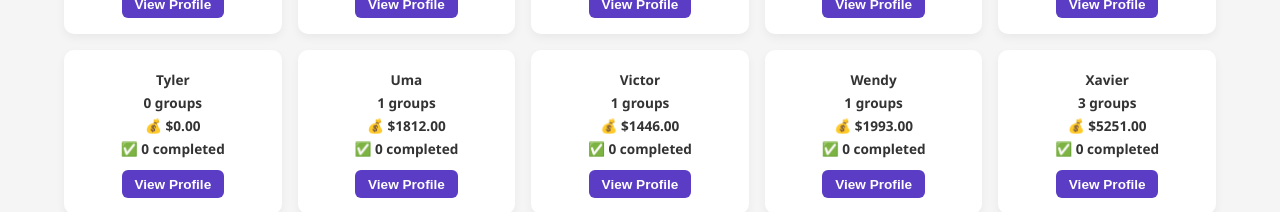
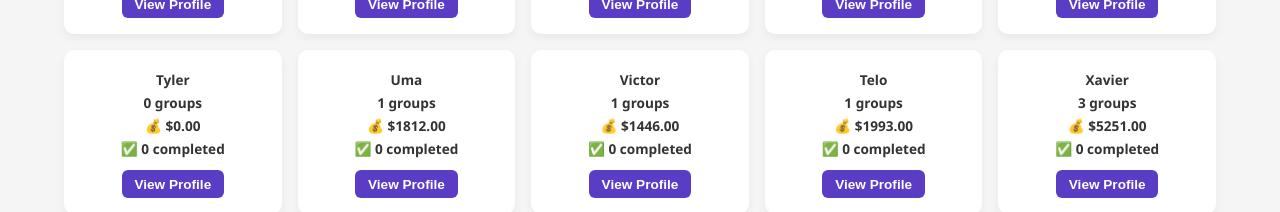
Before and after one commit to estelo2jz/cover-me, a React (Create React App) app: page / in a window 1280 px wide. Shown: the part 955-1167 px from the top of the page. Built offline with nearby package versions, Linux system fonts and the light colour scheme.

Commit message:
Update Dashboard.jsx

```diff
--- a/src/pages/Dashboard/Dashboard.jsx
+++ b/src/pages/Dashboard/Dashboard.jsx
@@ -26,7 +26,7 @@ const Dashboard = ({ currentUser, setCurrentUser }) => {
     return saved ? JSON.parse(saved) : [
       "You", "Alice", "Bob", "Charlie", "Diana", "Ethan", "Frank", "Grace",
       "Hannah", "Ivan", "Jenny", "Kyle", "Liam", "Mia", "Noah", "Olivia", "Paul",
-      "Quinn", "Riley", "Sophia", "Tyler", "Uma", "Victor", "Wendy", "Xavier",
+      "Quinn", "Riley", "Sophia", "Tyler", "Uma", "Victor", "Telo", "Xavier",
       "Yara", "Zane"
     ];
   });
```
